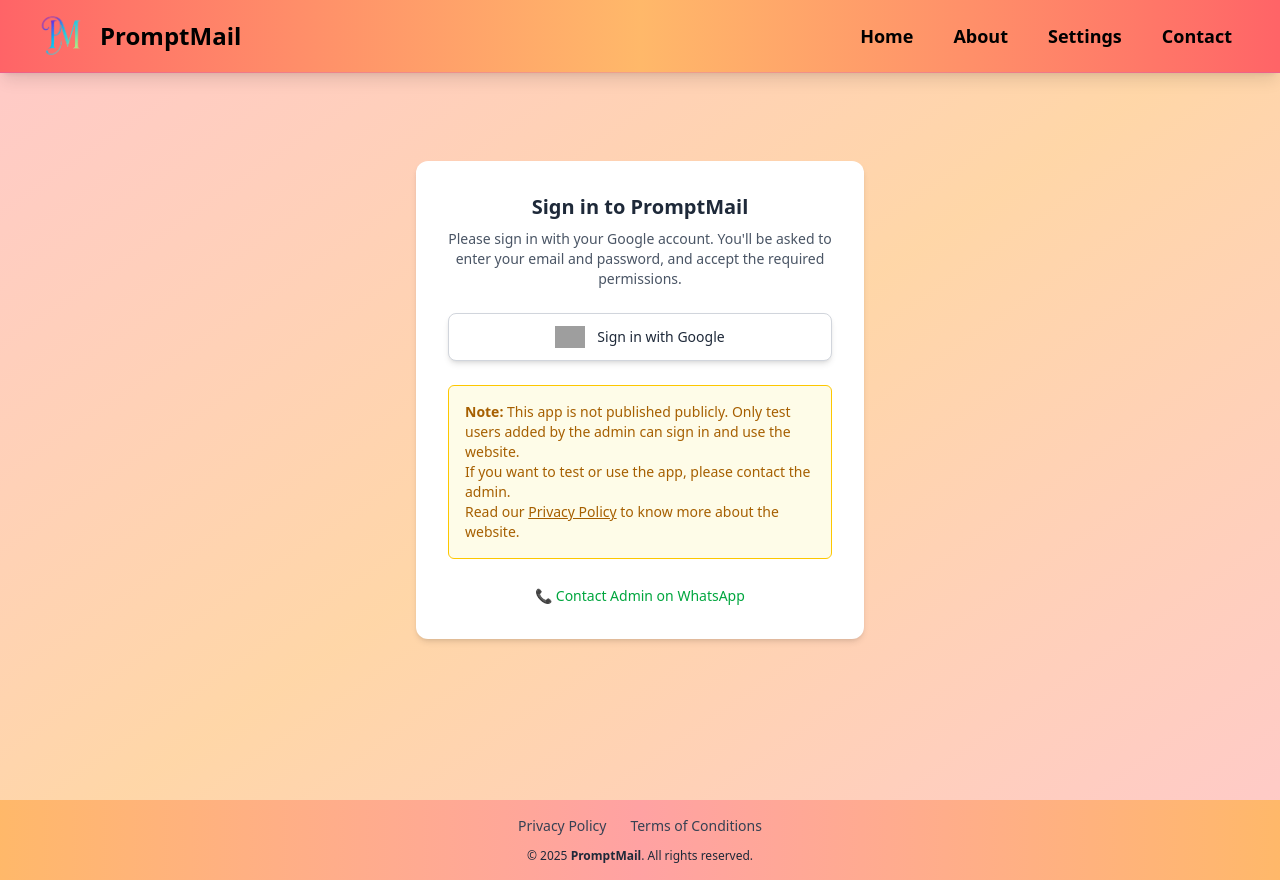
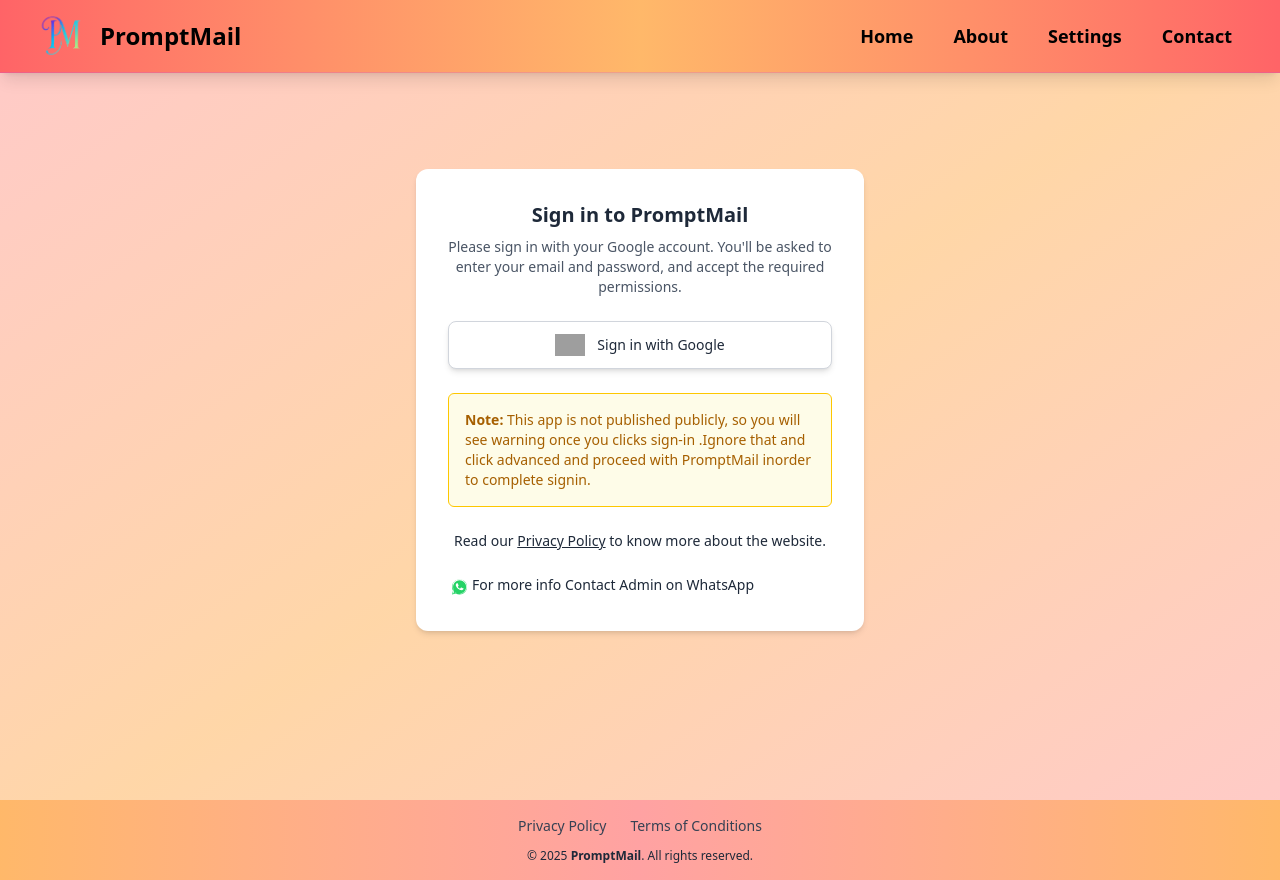
Before and after one commit to murthy-satti/promptmail, a Next.js app: page /signin in a window 1280 px wide. Built offline with nearby package versions, Linux system fonts and the light colour scheme; no server answers; grey boxes are pictures that could not be loaded.

Commit message:
signin page

```diff
--- a/app/signin/page.jsx
+++ b/app/signin/page.jsx
@@ -9,7 +9,7 @@
 export default function SignInBtn() {
   return (
     <div className="min-h-screen flex items-center justify-center  px-4">
-      <div className="max-w-md w-full bg-white dark:bg-gray-800 p-8 rounded-xl shadow-md text-center space-y-6">
+      <div className="max-w-md w-full bg-white dark:bg-slate-900 p-8 rounded-xl shadow-md text-center space-y-6">
         <div>
           <h2 className="text-xl font-semibold text-gray-800 dark:text-white mb-2">Sign in to PromptMail</h2>
           <p className="text-sm text-gray-600 dark:text-gray-300">
@@ -31,30 +31,32 @@
           <span className="text-sm font-medium text-gray-800">Sign in with Google</span>
         </button>
 
-        <div className="mt-4 bg-yellow-50 border border-yellow-400 p-4 rounded-md text-left text-sm text-yellow-700 dark:bg-yellow-900 dark:border-yellow-600 dark:text-yellow-100">
-          <strong>Note:</strong> This app is not published publicly. Only test users added by the admin can sign in and use the website.
-          <br />
-          If you want to test or use the app, please contact the admin.
-          <br />
-          Read our{" "}
+        <div className="mt-4 bg-yellow-50 border border-yellow-400 p-4 rounded-md text-left text-sm text-yellow-700 dark:bg-[#333333] dark:border-slate-600 dark:text-slate-100">
+          <strong>Note:</strong> This app is not published publicly, so you will see warning once you clicks sign-in .Ignore that and  click advanced and proceed with PromptMail inorder to complete signin.
+
+
+        </div>
+
+        <div className='text-sm text-gray-800 dark:text-gray-300'> Read our{" "}
           <a
             href="/privacypolicy"
             className="underline font-medium hover:text-yellow-800 dark:hover:text-yellow-300 transition-colors"
           >
             Privacy Policy
           </a>
-           <span> to know more about the website.</span>
+          <span> to know more about the website. </span> <br />
         </div>
 
 
-        <a
-          href="https://wa.me/919121723149"
-          target="_blank"
-          rel="noopener noreferrer"
-          className="inline-block text-sm font-medium text-green-600 hover:underline"
-        >
-          📞 Contact Admin on WhatsApp
-        </a>
+
+      <a href="https://wa.me/919121723149" target="_blank" rel="noopener noreferrer" className="flex text-sm font-medium text-gray-800 dark:text-gray-300 hover:underline whitespace-nowrap">
+      <svg xmlns="http://www.w3.org/2000/svg" viewBox="0 0 48 48" width="24" height="24"><path fill="#25D366" d="M34.4 13.5C31.4 10.5 27.3 9 23 9 14.7 9 8 15.7 8 24c0 2.7.7 5.3 2 7.6L8 39l7.7-2c2.2 1.2 4.7 1.9 7.3 1.9 8.3 0 15-6.7 15-15 0-4.3-1.5-8.4-4.6-11.4z"/>
+      <path fill="#FFF" d="M23 10.7c7.3 0 13.3 6 13.3 13.3 0 7.3-6 13.3-13.3 13.3-2.4 0-4.8-.6-6.8-1.8l-.5-.3-4.6 1.2 1.2-4.5-.3-.5c-1.3-2.1-1.9-4.5-1.9-6.9C10.2 16.7 16.2 10.7 23 10.7m0-2C15.2 8.7 9 14.9 9 22.7c0 2.8.7 5.6 2.1 8l-1.7 6.3 6.4-1.7c2.3 1.4 5 2.2 7.8 2.2 7.8 0 14.1-6.3 14.1-14.1 0-3.8-1.5-7.3-4.1-10C30.3 9.9 26.8 8.7 23 8.7z"/>
+      <path fill="#FFF" d="M29.3 26.4c-.4-.2-2.3-1.1-2.7-1.2-.4-.1-.7-.2-1 .2-.3.4-1.1 1.2-1.3 1.4-.2.2-.5.3-.9.1-1.5-.6-2.7-1.7-3.5-3.1-.3-.5 0-.7.2-.9.2-.2.4-.5.6-.7.2-.2.3-.4.5-.7.2-.3.1-.5 0-.7-.1-.2-1-2.4-1.4-3.3-.4-.9-.7-.8-1-.8h-.9c-.3 0-.7.1-1 .5s-1.3 1.2-1.3 2.9 1.3 3.5 1.5 3.8c.2.3 2.6 4 6.3 5.5.9.4 1.6.6 2.2.8.9.3 1.8.2 2.5.1.8-.1 2.3-.9 2.6-1.8.3-.9.3-1.6.2-1.8-.2-.3-.3-.4-.7-.6z"/>
+      </svg>
+       For more info Contact Admin on WhatsApp</a>
+
+
       </div>
     </div>
   );
```
